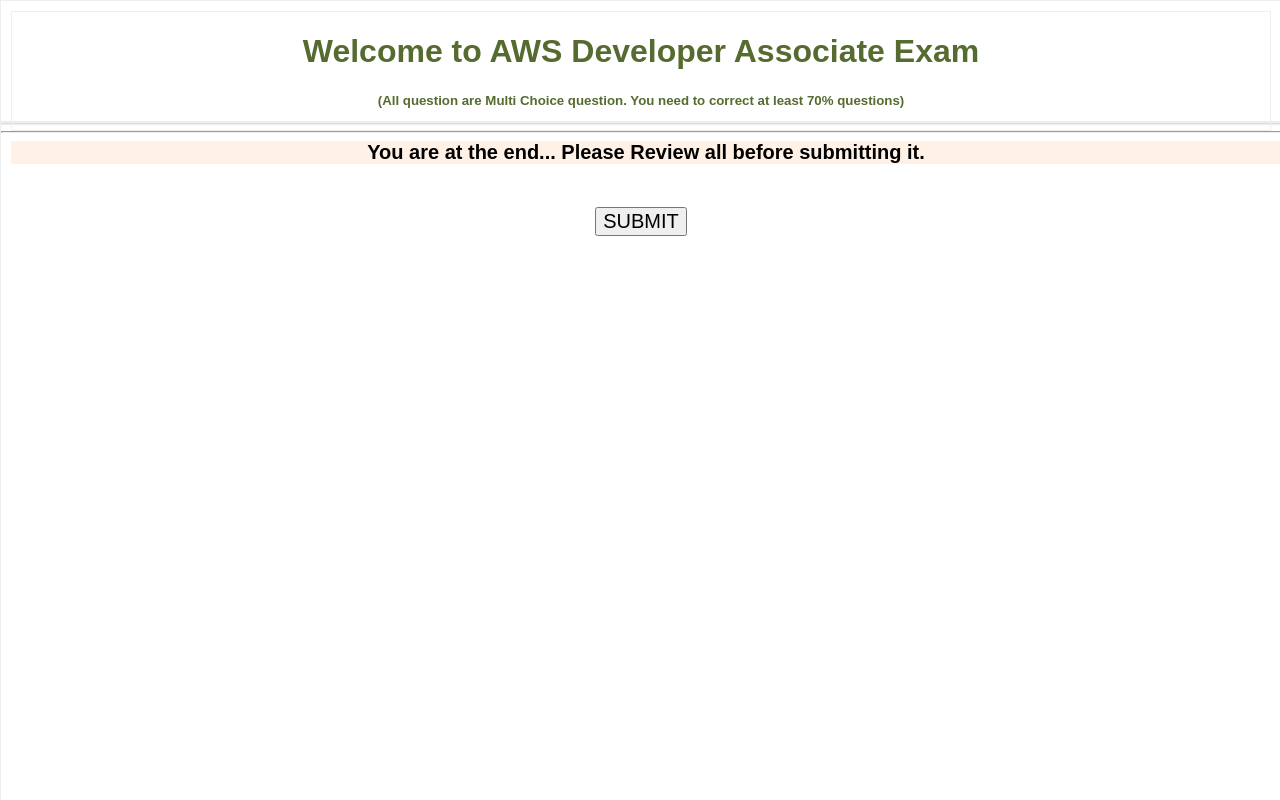
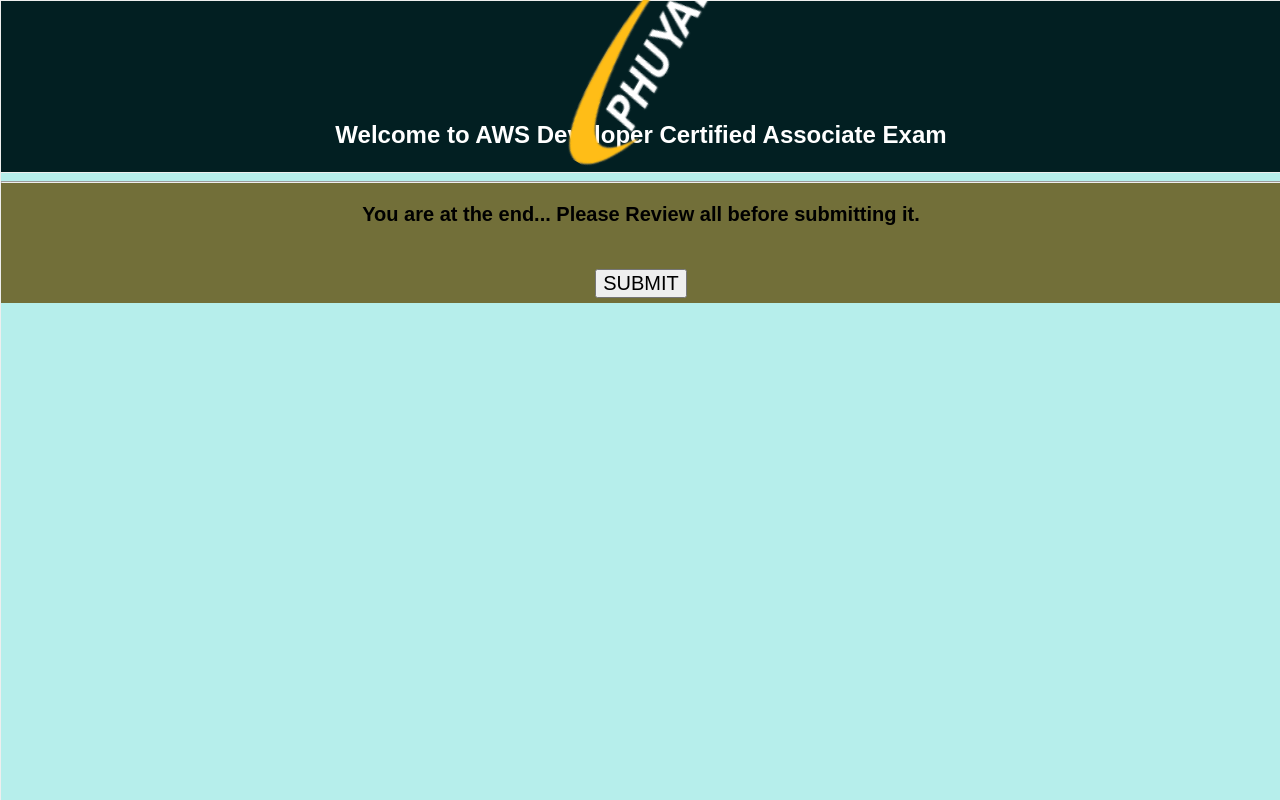
Before and after one commit to ddangal/react-aws-exam-website, a React (Create React App) app: page / in a window 1280 px wide. Shown: the top 800 px of the page. Built offline with nearby package versions, Linux system fonts and the light colour scheme; no server answers.

Commit message:
added new features

```diff
--- a/src/App.css
+++ b/src/App.css
@@ -5,7 +5,7 @@
   border: 1px solid #eee;
   box-shadow: 0 2px 2px #ccc;
   width: 100%;
-  height:120px;
+  height:170px;
   float: left;
 }
 .top-weekly{
@@ -14,6 +14,7 @@
   width: 100%;
   height:1000px;
   float: left;
+  background-color: #b6eeeb;
 }
 body{
     /*background-image: url("bg.jpg"); ;*/
@@ -22,6 +23,7 @@
 h2{
   margin-top:0px;
   margin-left:10px;
+  background-color: #cdff8e;
 }
 form{
   margin:2px;
@@ -36,11 +38,9 @@
   padding: 4px;
   font-size: 20px;
 }
-.answer{
 
-  margin:1%;
-  padding: 2%;
-  float: bottom;
+.user_answer{
+  color: red;
 }
 .checkbox{
   background-color: #ba9bff;
@@ -61,29 +61,67 @@
 }
 
 .bg_color_grey{
-  background-color: lightgrey;
+  background-color: #14275c;
 }
 .bg_color_white{
-  background-color: #e1e1e1;
+  background-color: #6e4594;
 }
 .checkagain_button{
   margin-left: 15px;
   font-size: 15px;
 }
-.even{
-  color: red;
-}
-.odd{
-  color: green;
-}
+
 .top_heading{
   border: 1px solid #eee;
   margin: 10px;
 }
 h2{
 
-    background-color: #fff1e5;
+    /*background-color: #fff1e5;*/
 }
 .checkagainButton{
     background-color: #818212;
 }
+.App-logo {
+  animation: App-logo-spin infinite 6s linear;
+  height: 80px;
+}
+.App-header {
+  background-color: #021f22;
+  height: 140px;
+  padding: 20px;
+  color: white;
+  text-align: center;
+
+}
+
+.App-title {
+  font-size: 1.5em;
+}
+
+.App-intro {
+  font-size: large;
+}
+@keyframes App-logo-spin {
+  from { transform: rotate(0deg); }
+  to { transform: rotate(360deg); }
+}
+.bottom-header{
+  background-color: #726f39;
+}
+.green{
+  color: #0a800a;
+  margin: 8px;
+  font-size: 20px;
+}e
+.red{
+  font-size: 20px;
+  color: #ff090c;
+  margin: 8px;
+}
+.answer{
+  font-size: 20px;
+  margin: 8px;
+  color: navajowhite;
+
+}
--- a/src/components/Index.js
+++ b/src/components/Index.js
@@ -1,12 +1,15 @@
+import logo from '../logo.png';
 import React, { Component } from 'react';
 
 
 export default class Index extends Component {
     render(){
         return(
-            <div className="top_heading">
-                <h1 className="top_file">Welcome to AWS Developer Associate Exam</h1>
-                <h5 className="top_file">(All question are Multi Choice question. You need to correct at least 70% questions)</h5>
+            <div className="App">
+                <header className="App-header">
+                    <img src={logo} className="App-logo" alt="logo" />
+                    <h1 className="App-title">Welcome to AWS Developer Certified Associate Exam</h1>
+                </header>
             </div>
         )
 
--- a/src/components/Question.js
+++ b/src/components/Question.js
@@ -4,20 +4,23 @@
 import { confirmAlert } from 'react-confirm-alert'; // Import
 import 'react-confirm-alert/src/react-confirm-alert.css' // Import css
 var post_api = "https://ujai96180i.execute-api.us-east-1.amazonaws.com/web-exam/exam-web"
-// var get_api = "https://ujai96180i.execute-api.us-east-1.amazonaws.com/web-exam/exam-web"
-var get_api = "https://0mbjzz7yd9.execute-api.us-east-1.amazonaws.com/exam-backend/examsite-backend"
+var get_api = "https://ujai96180i.execute-api.us-east-1.amazonaws.com/web-exam/exam-web"
+// var get_api = "https://0mbjzz7yd9.execute-api.us-east-1.amazonaws.com/exam-backend/examsite-backend"
 export default class Enter_daily extends Component {
     constructor() {
         super();
         this.state = {
             fetched_data:[],
             user_answer:{} ,
+            correct_answer:{},
             disabled:false,
             check:[],
             complete: false,
             info:'',
             black: true,
-            checkAgainIndex:0
+            checkAgainIndex:0,
+            answer_color:'',
+            answersubmitted:false
 
         };
         this.handleCheck=this.handleCheck.bind(this)
@@ -62,14 +65,37 @@
             .then(res => {
                 sweetAlert("Result:\n\n" +
                     "Total Number of Questions:  "+this.state.fetched_data.length+"\n\n" +
-                    "Total Correct Answers: " +res.data+
-                    "\n\n Total Wrong Answers: " + (this.state.fetched_data.length-res.data)+
+                    "Total Correct Answers: " +res.data['0']+
+                    "\n\n Total Wrong Answers: " + (this.state.fetched_data.length-res.data['0'])+
                     "");
-                console.log(res);
-                console.log(res.data);
+                // console.log(res.data[1]);
+                //console.log(res.data[1][1][0]);
+                // console.log(res.data[1][1][0]);
+                //
                 this.setState({
-                    info:""
+
+                    correct_answer: res.data[1],
+                    info:"",
+                    answersubmitted:true
                 })
+                var correct_ans_length = res.data[2];
+
+                // for(var i =1;i<=correct_ans_length;i++){
+                //     if(this.state.user_answer[i] != null){
+                //         this.setState({
+                //             user_answer:this.state.user_answer[i].sort()
+                //         })
+                //         // console.log(this.state.user_answer[i+1].sort());
+                //     }
+                //
+                // }
+
+                //this.state.correct_answer = res.data[1];
+
+                // console.log(this.state.user_answer);
+                // console.log(this.state.correct_answer[1].length);
+                //console.log(this.state.correct_answer[1][0])
+
             })
     }
 
@@ -80,6 +106,7 @@
 
     onChange(i, e) {
         // current array of user_answer
+
         const user_answer1 = this.state.user_answer
         let index
         var q=(i+1).toString()
@@ -107,17 +134,19 @@
 
         // update the state with the new array of user_answer
         this.setState({ user_answer: user_answer1 })
-        console.log(this.state.user_answer)
+        // console.log(this.state.user_answer)
 
 
     }
     changeColor(i){
         this.setState({black: !this.state.black})
-        console.log(i);
+        // console.log(i);
         this.setState({checkAgainIndex:i})
     }
 
     fetchdata(){
+
+
         axios.get(post_api, {
             params: {
 
@@ -146,17 +175,52 @@
                 answer[i][j] = this.state.fetched_data[i]["answer"][j];
             }
         }
+        // console.log(this.state.correct_answer);
         var list=[]
+
         for(var i=0;i<this.state.fetched_data.length;i++){
             var ansdeep=[]
             let click=this.handleCheck.bind(this, i)
             for(var j=0;j<answer[i].length;j++){
                 var val1 = j+1;
-                ansdeep.push(
-                    <div>
-                        <input value={val1} onChange={this.onChange.bind(this, i)}  className="answer" type="checkbox" disabled={this.state.disabled}/> {answer[i][j]}<br/>
-                    </div>
-                );
+                if(this.state.answersubmitted){
+                    // console.log("this is here")
+                    // console.log(this.state.correct_answer[i+1][j])
+                    var correct=false;
+                    var user_ans_correct = false;
+                    for(var k =0;k<this.state.correct_answer[i+1].length;k++){
+                        if(val1 == this.state.correct_answer[i+1][k]) {
+                            correct=true
+                        }
+
+                    }
+
+                    // console.log(this.state.user_answer[i+1].length)
+                    if(this.state.user_answer[i+1]!= null){
+                        for(var l =0;l<this.state.user_answer[i+1].length;l++){
+                            if(val1 == this.state.user_answer[i+1][l]) {
+                                user_ans_correct=true
+                            }
+
+                        }
+                    }
+
+                    ansdeep.push(
+                        <div className={(correct)?"green":(user_ans_correct)?"red":"answer"}>
+                            <input value={val1} onChange={this.onChange.bind(this, i)} type="checkbox" disabled={this.state.disabled}/> {answer[i][j]}
+                        </div>
+                    );
+
+                }
+
+                else{
+                    ansdeep.push(
+                        <div className="answer">
+                            <input value={val1} onChange={this.onChange.bind(this, i)} type="checkbox"
+                                   disabled={this.state.disabled}/> {answer[i][j]}
+                        </div>
+                    );
+                }
             }
             let btn_class = this.state.black ? "" : "checkagainButton";
             list.push(
@@ -172,10 +236,10 @@
                 </div>
             )
         }
-        return <div className="">
+        return <div className="bottom-header">
             {list}
             <hr/>
-            <h2 className="SubmitValue">You are at the end... Please Review all before submitting it.</h2>
+            <h3 className="SubmitValue">You are at the end... Please Review all before submitting it.</h3>
             &nbsp;&nbsp;&nbsp;&nbsp;&nbsp;&nbsp;&nbsp;&nbsp;&nbsp;&nbsp;&nbsp;&nbsp;&nbsp;&nbsp;&nbsp;&nbsp;&nbsp;&nbsp;
             &nbsp;&nbsp;&nbsp;&nbsp;&nbsp;&nbsp;&nbsp;&nbsp;&nbsp;&nbsp;&nbsp;&nbsp;&nbsp;&nbsp;&nbsp;&nbsp;&nbsp;&nbsp;
             &nbsp;&nbsp;&nbsp;&nbsp;&nbsp;&nbsp;&nbsp;&nbsp;&nbsp;&nbsp;&nbsp;&nbsp;&nbsp;&nbsp;&nbsp;&nbsp;&nbsp;&nbsp;
```
Also changed, not shown: src/logo.png (added), 1 other file (tests, documents, lock files or other folders).
